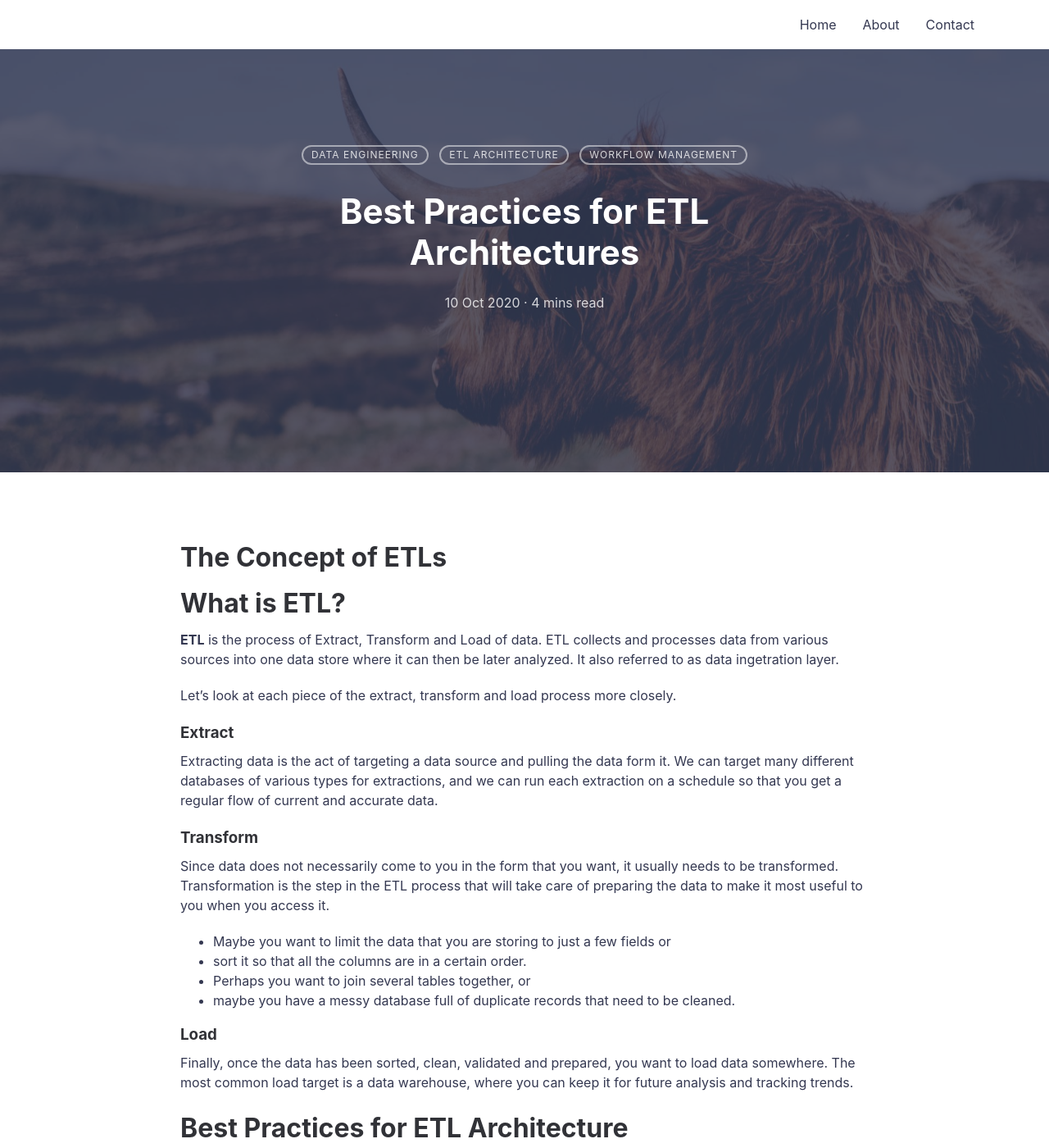
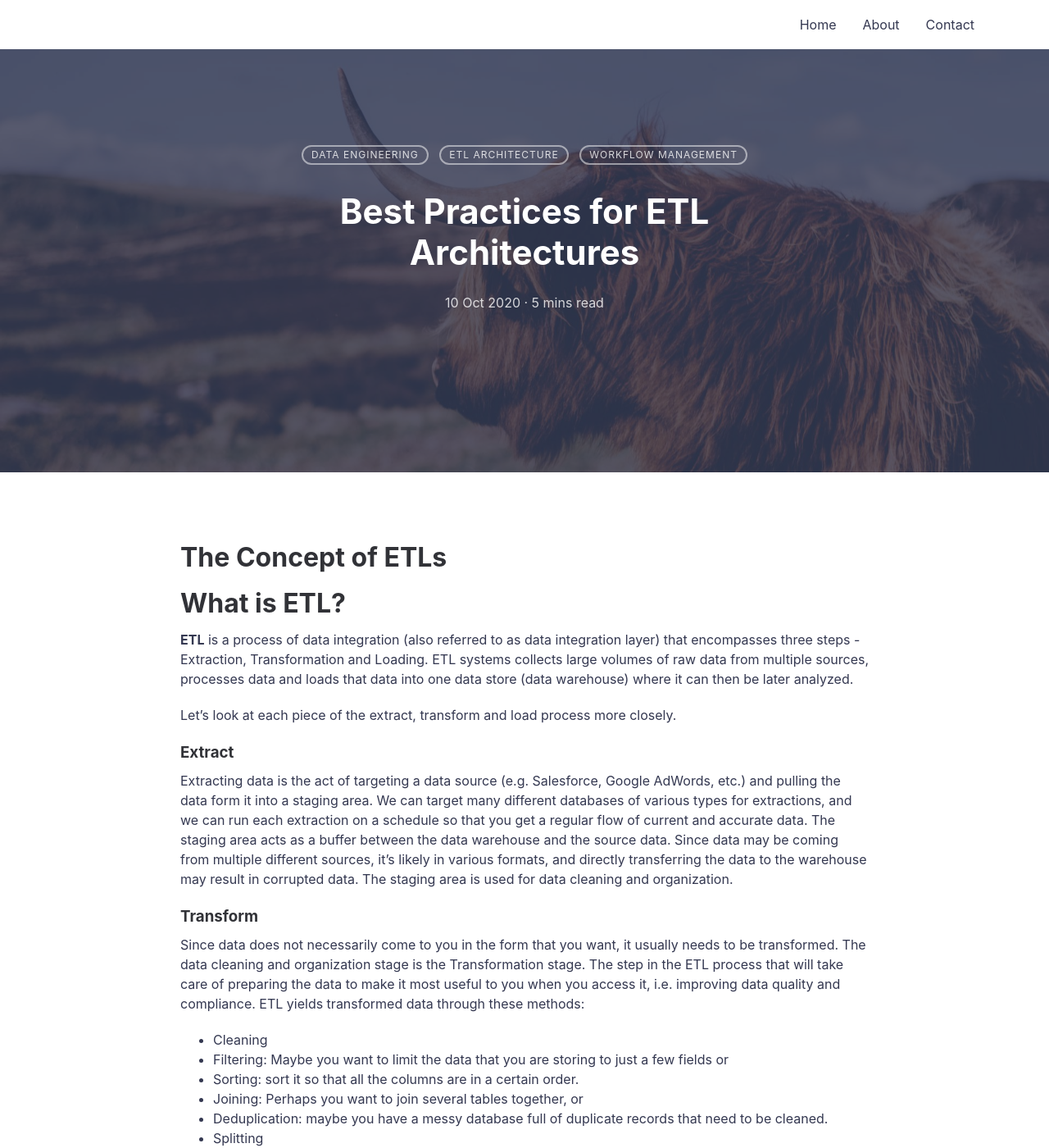
Before and after one commit to DataDima90/ai.github.io, a Jekyll site: the page built from _posts/2020-10-10-AirFlow.md, in a window 1280 px wide and 1400 px high. Shown: the whole window at 82% size. Built offline with Jekyll 4.4.1, drawn with Linux system fonts in a browser that asks for light colours; a script that is not in the unit is left out; some of the changed text lies outside the part shown.

Commit message:
Update 2020-10-10-AirFlow.md

```diff
--- a/_posts/2020-10-10-AirFlow.md
+++ b/_posts/2020-10-10-AirFlow.md
@@ -12,20 +12,22 @@ summary: ETL Architecture
 
 
 # What is ETL?
-**ETL** is the process of Extract, Transform and Load of data. ETL collects and processes data from various sources into one data store where it can then be later analyzed. It also referred to as data ingetration layer.
+**ETL** is a process of data integration (also referred to as data integration layer) that encompasses three steps - Extraction, Transformation and Loading. ETL systems collects large volumes of raw data from multiple sources, processes data and loads that data into one data store (data warehouse) where it can then be later analyzed.
 
 Let's look at each piece of the extract, transform and load process more closely.
 
-
 ### Extract
-Extracting data is the act of targeting a data source and pulling the data form it. We can target many different databases of various types for extractions, and we can run each extraction on a schedule so that you get a regular flow of current and accurate data.
+Extracting data is the act of targeting a data source (e.g. Salesforce, Google AdWords, etc.) and pulling the data form it into a staging area. We can target many different databases of various types for extractions, and we can run each extraction on a schedule so that you get a regular flow of current and accurate data. The staging area acts as a buffer between the data warehouse and the source data. Since data may be coming from multiple different sources, it's likely in various formats, and directly transferring the data to the warehouse may result in corrupted data. The staging area is used for data cleaning and organization.
 
 ### Transform
-Since data does not necessarily come to you in the form that you want, it usually needs to be transformed. Transformation is the step in the ETL process that will take care of preparing the data to make it most useful to you when you access it.
-- Maybe you want to limit the data that you are storing to just a few fields or
-- sort it so that all the columns are in a certain order.
-- Perhaps you want to join several tables together, or
-- maybe you have a messy database full of duplicate records that need to be cleaned.
+Since data does not necessarily come to you in the form that you want, it usually needs to be transformed. The data cleaning and organization stage is the Transformation stage. The step in the ETL process that will take care of preparing the data to make it most useful to you when you access it, i.e. improving data quality and compliance. ETL yields transformed data through these methods:
+- Cleaning
+- Filtering: Maybe you want to limit the data that you are storing to just a few fields or
+- Sorting: sort it so that all the columns are in a certain order.
+- Joining: Perhaps you want to join several tables together, or
+- Deduplication: maybe you have a messy database full of duplicate records that need to be cleaned.
+- Splitting
+- Summarization
 
 ### Load
 Finally, once the data has been sorted, clean, validated and prepared, you want to load data somewhere. The most common load target is a data warehouse, where you can keep it for future analysis and tracking trends.
@@ -63,6 +65,8 @@ Choosing the right ETL tool can only be done when you already have an ETL archit
 ### Performance
 ETL and Performance don't always go together, especially when it comes to batch processing. The transform stage, in particular, is often a performance bottleneck that, if implemented inefficiently, can massively slow down your ETL pipelines.
 
+A further challenge during the data extraction process is how your ETL tool handles strucutred and unstructured data. All of those unstructured itmes (e.g. emails, web pages, etc. (can be difficult to extract without the right tool, and you  may have to create a custom solution to assist you in transferring unstructured data if you chose a tool with poor unstructured data capabilities.
+
 Imroving ETL performance should be one of your primary goals when designing an ETL architechture. One of the best things you can do to optimize your finite ETL resources is to use parallel and distributed processing (e.g. Apache Hadoop and MapReduce). Other ETL architecture solutions include loading data incrementally and partitioning large tables into smaller ones.
 
 ### Data Security and Privacy
```
